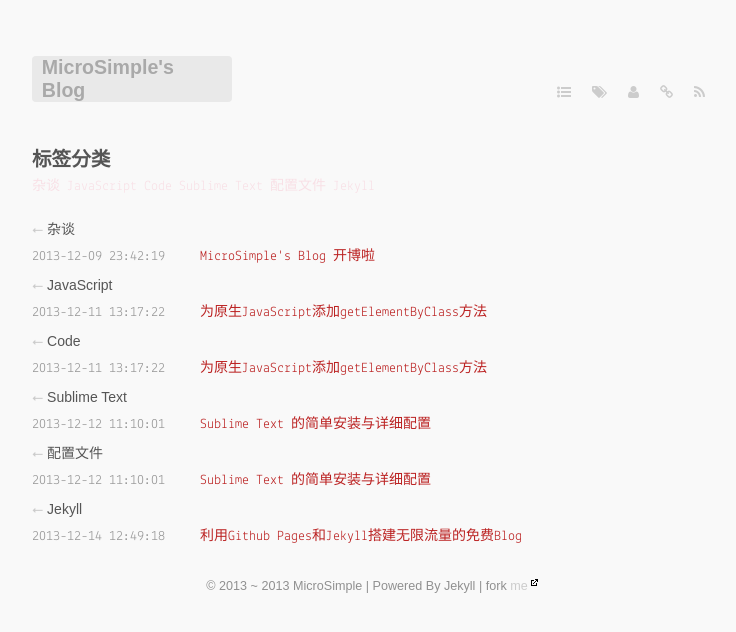
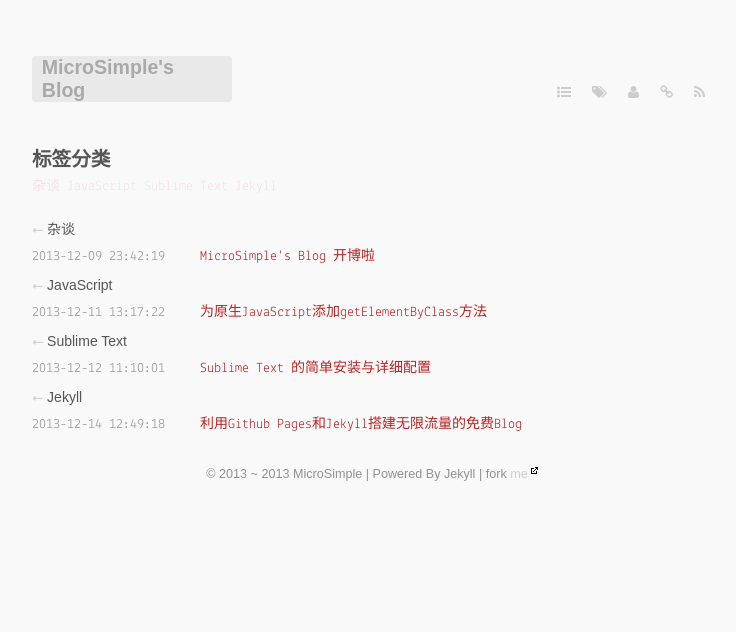
Before and after one commit to antwork/microsimple.github.com, a Jekyll site: the page built from tags/index.markdown, in a window 1280 px wide. Shown: the top 632 px of the page, without its empty margins (268-1004 px from the left). Built offline with Jekyll 4.4.1, drawn with Linux system fonts in a browser that asks for light colours; some web fonts are replaced; Markdown is read by kramdown in place of the engine named in the settings; comment, search, counter and statistics services are not loaded.

Commit message:
update tags

```diff
--- a/_posts/2013-12-11-javascript-plus.markdown
+++ b/_posts/2013-12-11-javascript-plus.markdown
@@ -6,7 +6,6 @@ guid: 2013121101
 description: 今天写了应好朋友需求写了个关于设置文章字体大小(大中小)的 demo，一开始脑子秀逗了，居然想用原生的JavaScript对象.getElementByClass(ClassName)，真不知道当时怎么想的，而且还跑到网上去搜索。。。好吧，你们尽情的 bs 吧。
 tags:
   - JavaScript
-  - Code
 ---
   今天写了应好朋友需求写了个关于设置文章字体大小(大中小)的 [demo](/media/demos/l-m-s-font-size-demo.html)，一开始脑子秀逗了，居然想用原生的`JavaScript对象.getElementByClass("ClassName")` ，真不知道当时怎么想的，而且还跑到网上去搜索。。。好吧，你们尽情的 bs 吧。
 
--- a/_posts/2013-12-12-preferences-sublime.markdown
+++ b/_posts/2013-12-12-preferences-sublime.markdown
@@ -6,7 +6,6 @@ guid: 2013121201
 description: 最近迷上了一款文本编辑器叫Sublime Text，给人的第一感觉是轻，而且里面的各种自定义配置用起来真的是如鱼得水。本文简单介绍了软件的安装与插件的使用以及配置文件的详细备注。
 tags:
   - Sublime Text
-  - 配置文件
 ---
 最近迷上了一款文本编辑器叫`Sublime Text`，[官网](http://www.sublimetext.com/ "Sublime Text 官网")，给人的第一感觉是轻，而且里面的各种自定义配置用起来真的是如鱼得水。写这篇文章主要是防止以后到处寻找而做个备份。
 ###一、`Sublime Text`的下载安装
```
